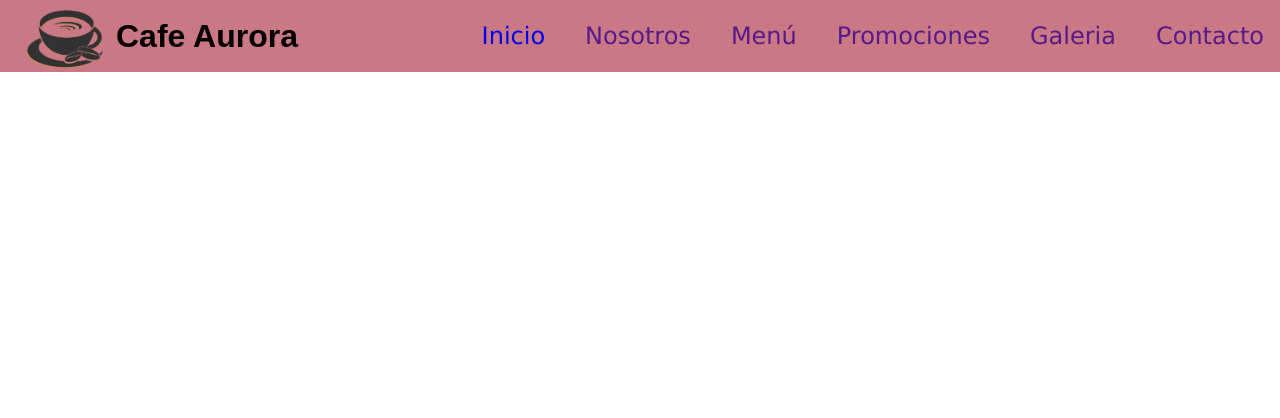
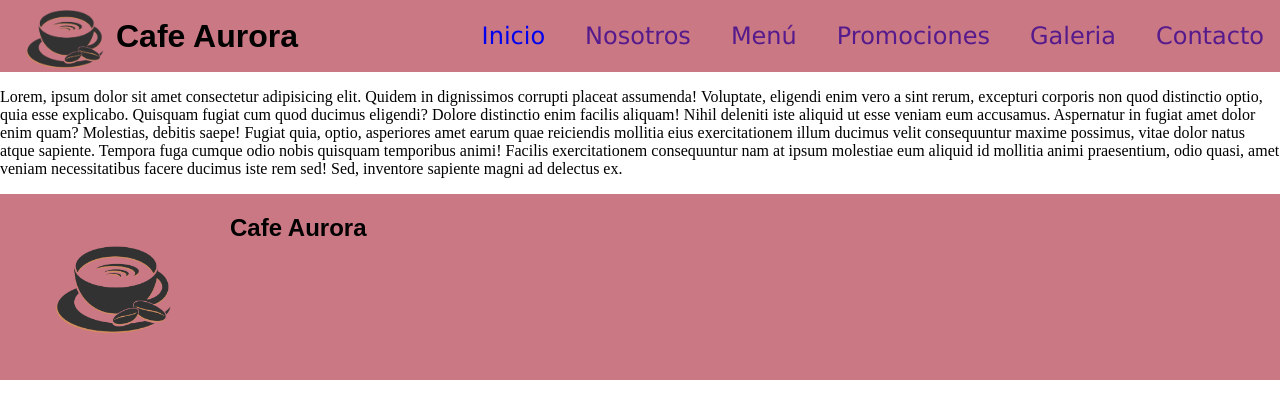
Before and after one commit to byapy/Cafe_Aurora, a plain HTML site: page index.html in a window 1280 px wide. Drawn offline with Linux system fonts and the light colour scheme.

Commit message:
Agregar Barra y Footer

```diff
--- a/index.html
+++ b/index.html
@@ -7,8 +7,7 @@
     <link rel="stylesheet" href="styles/inicio.css">
 </head>
 <body>
-    <main>
-        <header class="headerNav">
+    <header class="headerNav">
             <div class="logo">
                 <img src="imagenes/logo-temporal.png" alt="Logo">
                 <h1>Cafe Aurora</h1>
@@ -24,9 +23,24 @@
 
                 </ul>
             </nav>
-        </header>
+    </header>
+    <main>
+
+
+        <p>
+            Lorem, ipsum dolor sit amet consectetur adipisicing elit. Quidem in dignissimos corrupti placeat assumenda! Voluptate, eligendi enim vero a sint rerum, excepturi corporis non quod distinctio optio, quia esse explicabo.
+            Quisquam fugiat cum quod ducimus eligendi? Dolore distinctio enim facilis aliquam! Nihil deleniti iste aliquid ut esse veniam eum accusamus. Aspernatur in fugiat amet dolor enim quam? Molestias, debitis saepe!
+            Fugiat quia, optio, asperiores amet earum quae reiciendis mollitia eius exercitationem illum ducimus velit consequuntur maxime possimus, vitae dolor natus atque sapiente. Tempora fuga cumque odio nobis quisquam temporibus animi!
+            Facilis exercitationem consequuntur nam at ipsum molestiae eum aliquid id mollitia animi praesentium, odio quasi, amet veniam necessitatibus facere ducimus iste rem sed! Sed, inventore sapiente magni ad delectus ex.
+        </p>
 
 
     </main>
+    <footer class="footerIni">
+        <figure class="logo-footer">
+            <img src="imagenes/logo-temporal.png" alt="Logo">
+        </figure>
+        <h2>Cafe Aurora</h2>
+    </footer>
 </body>
 </html>
--- a/styles/inicio.css
+++ b/styles/inicio.css
@@ -39,3 +39,20 @@ body{
     font-size: 1.5rem;
     font-family: 'Lucida Sans', 'Lucida Sans Regular', 'Lucida Grande', 'Lucida Sans Unicode', Geneva, Verdana, sans-serif;
 }
+
+.footerIni{
+    background-color: #CB7885;
+    width: 100%;
+    display: flex;
+    flex-direction: row;
+}
+.footerIni h2{
+    font-family: Arial, Helvetica, sans-serif;
+
+}
+.logo-footer{
+    width: 150px;
+}
+.logo-footer img{
+    width: 100%;
+}
```
